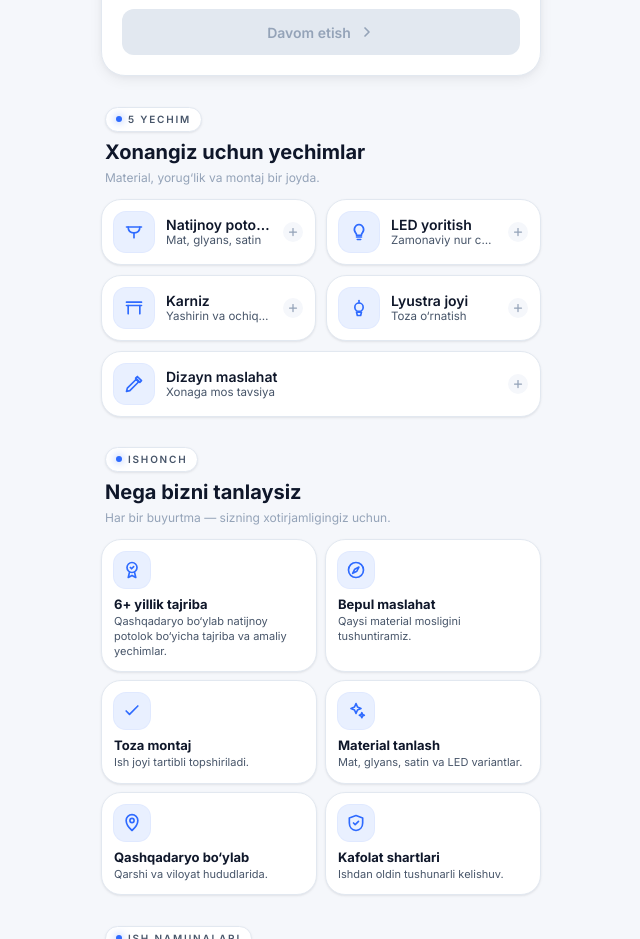
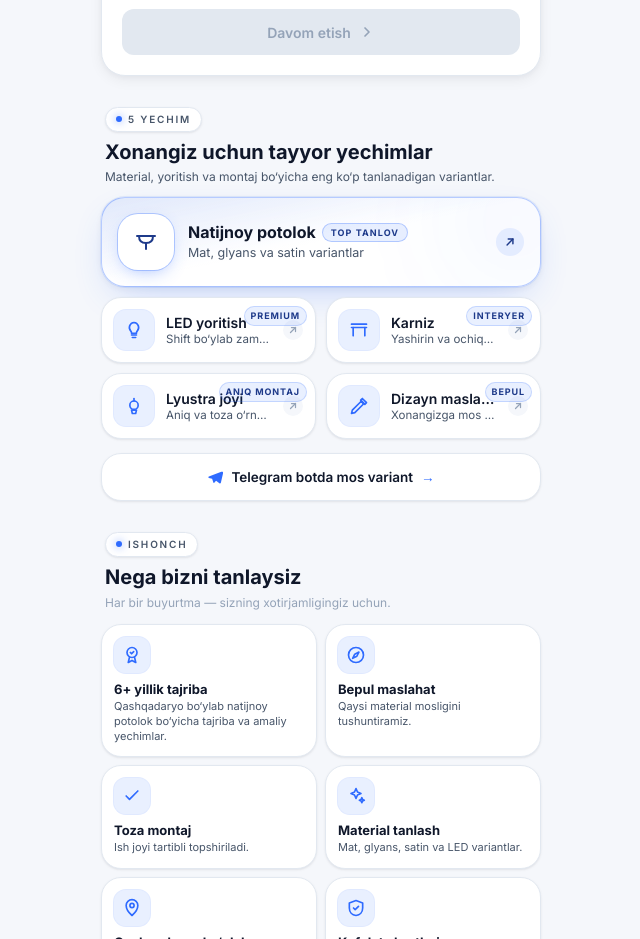
Before and after one commit to behruzxon/vashpotolok-taplink, a Next.js app: page / in a window 1280 px wide. Shown: the part 1280-2219 px from the top of the page, without its empty margins (319-959 px from the left). Built offline with nearby package versions, Linux system fonts and the light colour scheme; no server answers.

Commit message:
feat: upgrade services section

```diff
--- a/src/components/services-grid.tsx
+++ b/src/components/services-grid.tsx
@@ -1,12 +1,26 @@
+'use client'
+
 import type { Service, ServiceIcon } from '@/data/services'
+import { createTelegramBotLink } from '@/data/links'
+import { trackEvent } from '@/lib/analytics'
 import { cn } from '@/lib/cn'
 
 type Props = {
   items: Service[]
 }
 
-function ServiceIconSVG({ name }: { name: ServiceIcon }) {
-  const common = { className: 'h-5 w-5', fill: 'none', stroke: 'currentColor', strokeWidth: 2, strokeLinecap: 'round' as const, strokeLinejoin: 'round' as const, 'aria-hidden': true }
+const servicesBotLink = createTelegramBotLink('services')
+
+function ServiceIconSVG({ name, size = 5 }: { name: ServiceIcon; size?: number }) {
+  const common = {
+    className: cn(size === 6 ? 'h-6 w-6' : 'h-5 w-5'),
+    fill: 'none',
+    stroke: 'currentColor',
+    strokeWidth: 2,
+    strokeLinecap: 'round' as const,
+    strokeLinejoin: 'round' as const,
+    'aria-hidden': true,
+  }
   switch (name) {
     case 'ceiling':
       return (
@@ -52,7 +66,28 @@ function ServiceIconSVG({ name }: { name: ServiceIcon }) {
   }
 }
 
+function ArrowUpRight({ className }: { className?: string }) {
+  return (
+    <svg
+      viewBox="0 0 24 24"
+      className={className}
+      fill="none"
+      stroke="currentColor"
+      strokeWidth="2.5"
+      strokeLinecap="round"
+      strokeLinejoin="round"
+      aria-hidden
+    >
+      <path d="M7 17 17 7" />
+      <path d="M9 7h8v8" />
+    </svg>
+  )
+}
+
 export function ServicesGrid({ items }: Props) {
+  const featured = items.find((s) => s.featured)
+  const rest = items.filter((s) => !s.featured)
+
   return (
     <section aria-labelledby="services-title">
       <div className="mb-3 flex items-end justify-between px-1">
@@ -62,28 +97,39 @@ export function ServicesGrid({ items }: Props) {
             5 yechim
           </div>
           <h2 id="services-title" className="mt-2 text-[20px] font-bold leading-tight text-ink-primary">
-            Xonangiz uchun yechimlar
+            Xonangiz uchun tayyor yechimlar
           </h2>
-          <p className="mt-1 text-[12px] text-ink-muted">
-            Material, yorug‘lik va montaj bir joyda.
+          <p className="mt-1 text-[12px] leading-snug text-ink-secondary">
+            Material, yoritish va montaj bo‘yicha eng ko‘p tanlanadigan variantlar.
           </p>
         </div>
       </div>
 
+      <div className="flex flex-col gap-2.5">
+        {featured ? <FeaturedCard service={featured} /> : null}
+
         <ul className="grid grid-cols-2 gap-2.5">
-        {items.map((s, i) => {
-          const isLastOdd = i === items.length - 1 && items.length % 2 === 1
+          {rest.map((s, i) => {
+            const isLastOdd = i === rest.length - 1 && rest.length % 2 === 1
             return (
               <li
                 key={s.id}
                 className={cn(
-                'group relative overflow-hidden rounded-2xl border border-line-soft bg-bg-surface p-3 shadow-soft transition-all duration-300 hover:-translate-y-0.5 hover:border-line-strong hover:shadow-card',
+                  'group relative overflow-hidden rounded-2xl border border-line-soft bg-bg-surface p-3 shadow-soft transition-all duration-300 hover:-translate-y-0.5 hover:border-brand-accent/30 hover:shadow-card motion-reduce:transition-none motion-reduce:hover:transform-none',
                   isLastOdd && 'col-span-2',
                 )}
               >
-              <span aria-hidden className="pointer-events-none absolute -right-6 -top-6 h-20 w-20 rounded-full bg-brand-accent-soft blur-2xl opacity-0 transition-opacity duration-500 group-hover:opacity-100" />
+                <span
+                  aria-hidden
+                  className="pointer-events-none absolute -right-6 -top-6 h-20 w-20 rounded-full bg-brand-accent-soft blur-2xl opacity-0 transition-opacity duration-500 group-hover:opacity-100"
+                />
+                {s.badge ? (
+                  <span className="absolute right-2 top-2 inline-flex items-center rounded-full border border-brand-accent/20 bg-brand-accent-soft px-1.5 py-0.5 text-[9px] font-bold uppercase tracking-[0.10em] text-brand-primary">
+                    {s.badge}
+                  </span>
+                ) : null}
                 <div className="flex items-center gap-3">
-                <span className="relative flex h-10 w-10 shrink-0 items-center justify-center rounded-xl bg-brand-accent-soft text-brand-accent ring-1 ring-brand-accent/15 transition-transform duration-300 group-hover:scale-[1.05]">
+                  <span className="relative flex h-10 w-10 shrink-0 items-center justify-center rounded-xl bg-brand-accent-soft text-brand-accent ring-1 ring-brand-accent/15 transition-all duration-300 group-hover:scale-[1.06] group-hover:shadow-[0_4px_12px_-4px_rgba(47,107,255,0.45)]">
                     <ServiceIconSVG name={s.icon} />
                   </span>
                   <div className="min-w-0 flex-1">
@@ -98,18 +144,74 @@ export function ServicesGrid({ items }: Props) {
                   </div>
                   <span
                     aria-hidden
-                  className="flex h-5 w-5 shrink-0 items-center justify-center rounded-full bg-bg-base text-ink-muted transition-colors group-hover:bg-brand-accent-soft group-hover:text-brand-primary"
+                    className="flex h-5 w-5 shrink-0 items-center justify-center rounded-full bg-bg-base text-ink-muted transition-all duration-300 group-hover:bg-brand-accent-soft group-hover:text-brand-primary group-hover:translate-x-0.5 group-hover:-translate-y-0.5"
                   >
-                  <svg viewBox="0 0 24 24" className="h-3 w-3" fill="none" stroke="currentColor" strokeWidth="2.5" strokeLinecap="round" aria-hidden>
-                    <path d="M12 5v14" />
-                    <path d="M5 12h14" />
-                  </svg>
+                    <ArrowUpRight className="h-3 w-3" />
                   </span>
                 </div>
               </li>
             )
           })}
         </ul>
+
+        <a
+          href={servicesBotLink}
+          target="_blank"
+          rel="noopener noreferrer"
+          onClick={() => trackEvent('click_services_cta', { source: 'services' })}
+          aria-label="Telegram botda mos variantni tanlash"
+          className="group mt-1 flex min-h-[48px] items-center justify-center gap-2 rounded-2xl border border-line-soft bg-bg-surface px-4 py-3 text-[13.5px] font-semibold text-ink-primary shadow-soft transition-colors hover:border-brand-accent/30 hover:bg-bg-base active:scale-[0.98] focus-visible:outline-none focus-visible:ring-2 focus-visible:ring-brand-accent focus-visible:ring-offset-2 focus-visible:ring-offset-bg-base"
+        >
+          <svg viewBox="0 0 24 24" className="h-4 w-4 text-brand-accent" fill="currentColor" aria-hidden>
+            <path d="M21.5 4.2 2.8 11.4c-1 .4-.9 1.8.1 2l4.8 1.4 1.8 5.5c.2.6 1 .8 1.4.3l2.7-3 5 3.7c.8.6 2 .2 2.2-.8l3.4-14.6c.3-1.1-.8-2-1.8-1.6Z" />
+          </svg>
+          Telegram botda mos variant
+          <span aria-hidden className="text-brand-accent transition-transform duration-200 group-hover:translate-x-0.5">→</span>
+        </a>
+      </div>
     </section>
   )
 }
+
+function FeaturedCard({ service }: { service: Service }) {
+  return (
+    <article className="group relative overflow-hidden rounded-3xl border-[1.5px] border-brand-accent/35 bg-gradient-to-br from-brand-accent-soft via-bg-surface to-bg-surface p-4 shadow-[0_14px_38px_-14px_rgba(47,107,255,0.30),0_2px_8px_rgba(15,23,42,0.06)] ring-1 ring-brand-accent/10 transition-all duration-300 hover:-translate-y-0.5 hover:shadow-[0_18px_44px_-14px_rgba(47,107,255,0.40),0_4px_12px_rgba(15,23,42,0.08)] motion-reduce:transition-none motion-reduce:hover:transform-none">
+      {/* Soft top-right ambient glow */}
+      <span
+        aria-hidden
+        className="pointer-events-none absolute -right-10 -top-10 h-32 w-32 rounded-full bg-brand-accent-soft blur-3xl opacity-70 transition-opacity duration-500 group-hover:opacity-100"
+      />
+
+      <div className="relative flex items-center gap-3.5">
+        <span className="relative flex h-14 w-14 shrink-0 items-center justify-center rounded-2xl bg-bg-surface text-brand-primary ring-1 ring-brand-accent/30 shadow-[0_6px_18px_-6px_rgba(47,107,255,0.45)] transition-all duration-300 group-hover:scale-[1.06] group-hover:shadow-[0_10px_24px_-6px_rgba(47,107,255,0.55)]">
+          <ServiceIconSVG name={service.icon} size={6} />
+        </span>
+
+        <div className="min-w-0 flex-1">
+          <div className="flex items-center gap-1.5">
+            <p className="truncate text-[16px] font-bold leading-tight text-ink-primary">
+              {service.title}
+            </p>
+            {service.badge ? (
+              <span className="shrink-0 rounded-full border border-brand-accent/30 bg-brand-accent-soft px-2 py-0.5 text-[9px] font-bold uppercase tracking-[0.12em] text-brand-primary">
+                {service.badge}
+              </span>
+            ) : null}
+          </div>
+          {service.subtitle ? (
+            <p className="mt-0.5 text-[12.5px] leading-snug text-ink-secondary">
+              {service.subtitle}
+            </p>
+          ) : null}
+        </div>
+
+        <span
+          aria-hidden
+          className="flex h-7 w-7 shrink-0 items-center justify-center rounded-full bg-brand-accent-soft text-brand-primary transition-all duration-300 group-hover:bg-grad-button group-hover:text-white group-hover:translate-x-0.5 group-hover:-translate-y-0.5"
+        >
+          <ArrowUpRight className="h-3.5 w-3.5" />
+        </span>
+      </div>
+    </article>
+  )
+}
--- a/src/data/services.ts
+++ b/src/data/services.ts
@@ -5,37 +5,47 @@ export type Service = {
   title: string
   subtitle?: string
   icon: ServiceIcon
+  /** Mini status badge: "Top tanlov", "Premium", "Bepul", ... */
+  badge?: string
+  /** Featured service — section'da full-width premium card sifatida ko'rinadi. */
+  featured?: boolean
 }
 
 export const services: Service[] = [
   {
     id: 'ceiling',
     title: 'Natijnoy potolok',
-    subtitle: 'Mat, glyans, satin',
+    subtitle: 'Mat, glyans va satin variantlar',
     icon: 'ceiling',
+    badge: 'Top tanlov',
+    featured: true,
   },
   {
     id: 'led',
     title: 'LED yoritish',
-    subtitle: 'Zamonaviy nur chiziqlari',
+    subtitle: 'Shift bo‘ylab zamonaviy LED chiziqlar',
     icon: 'led',
+    badge: 'Premium',
   },
   {
     id: 'cornice',
     title: 'Karniz',
-    subtitle: 'Yashirin va ochiq yechim',
+    subtitle: 'Yashirin va ochiq karniz yechimlari',
     icon: 'cornice',
+    badge: 'Interyer',
   },
   {
     id: 'lamp',
     title: 'Lyustra joyi',
-    subtitle: 'Toza o‘rnatish',
+    subtitle: 'Aniq va toza o‘rnatish nuqtasi',
     icon: 'lamp',
+    badge: 'Aniq montaj',
   },
   {
     id: 'design',
     title: 'Dizayn maslahat',
-    subtitle: 'Xonaga mos tavsiya',
+    subtitle: 'Xonangizga mos bepul tavsiya',
     icon: 'design',
+    badge: 'Bepul',
   },
 ]
```
Lines whose indentation alone changed are shown as unchanged.
